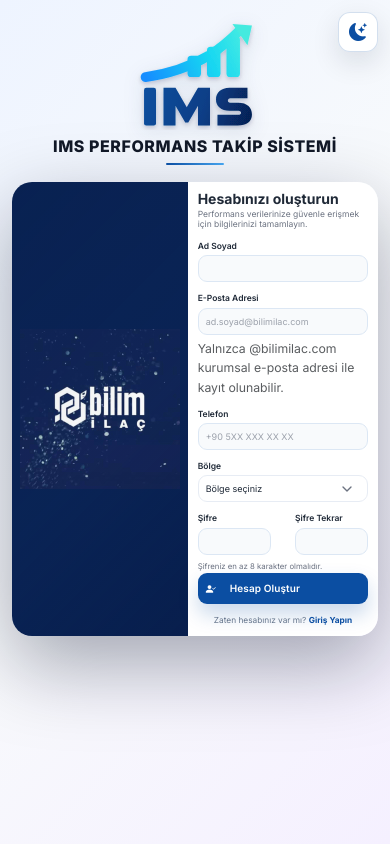
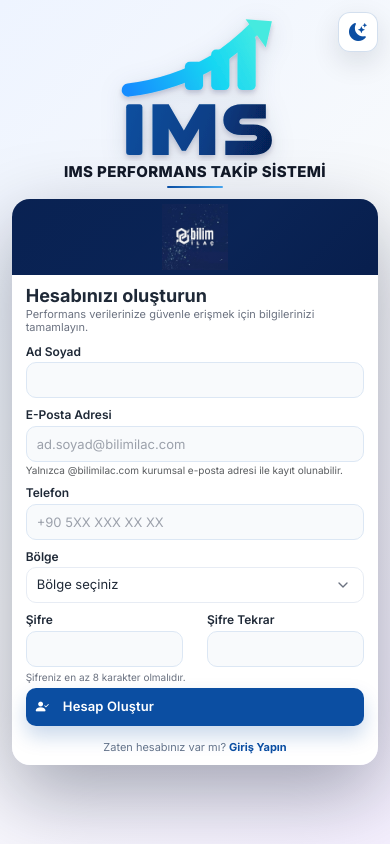
Before and after one commit to muratarslan35/ims-performance-manager, a Flask app: page /register in a window 390 px wide. Run offline with Flask 3, Linux system fonts and the light colour scheme; data that the repository does not hold is empty; parts of the project's set-up code (start-up, migrations or seed data) failed here and were passed over; some libraries are stand-ins or nearby versions.

Commit message:
Auth ekranlarında logo, mobil sığma ve karanlık mod kontrastını düzelt
IMS logosunu büyüt, mobil register kartını kompaktlaştır, alt Giriş Yapın bağlantısını görünür tut, karanlık mod kontrastını düzelt ve auth asset cache-busting uygula.

```diff
--- a/app/static/css/auth-branding.css
+++ b/app/static/css/auth-branding.css
@@ -465,101 +465,156 @@ body.auth-viewport-locked .page-body > .container-xl {
 }
 
 
-/* === FINAL AUTH REFERENCE LAYOUT =========================================
-   Preserve the card architecture on every device. The exact favicon mark
-   stays prominent above the title; the card itself scales instead of
-   switching to a different mobile structure.
+/* === FINAL AUTH FIT + DARK CONTRAST =======================================
+   Login/register use one responsive composition:
+   - larger transparent IMS mark
+   - compact registration card on small screens
+   - complete footer/action visibility
+   - explicit high-contrast dark theme
    ====================================================================== */
 .auth-brand-stack {
-  width: min(92vw, 820px);
-  gap: 10px;
-  margin: 0 auto clamp(14px, 1.8vh, 22px);
+  width: min(92vw, 860px);
+  gap: 7px;
+  margin: 0 auto clamp(10px, 1.35vh, 17px);
 }
+
 .auth-brand-stack .auth-ims-emblem {
-  width: clamp(156px, 12vw, 196px);
+  width: clamp(214px, 17vw, 270px);
   height: auto;
-  aspect-ratio: 1;
+  aspect-ratio: auto;
+  max-height: min(22vh, 250px);
 }
+
+.auth-brand-stack .auth-ims-emblem img {
+  width: 100%;
+  height: auto;
+  max-height: min(22vh, 250px);
+  object-fit: contain;
+  filter: drop-shadow(0 9px 18px rgba(4,30,77,.14));
+}
+
 .auth-brand-stack .auth-system-title {
-  padding: 0 16px 11px;
-  font-size: clamp(20px, 1.75vw, 27px);
-  letter-spacing: .055em;
+  padding: 0 14px 9px;
+  font-size: clamp(19px, 1.65vw, 25px);
+  line-height: 1.14;
+  letter-spacing: .045em;
 }
+
 .auth-brand-stack .auth-system-title::after {
-  width: 78px;
+  width: 72px;
   height: 3px;
-  margin-top: 10px;
+  margin-top: 8px;
 }
 
 .auth-shell-login .auth-layout,
 .auth-shell-register .auth-layout {
-  width: min(92vw, 1120px);
-  max-width: 1120px;
+  width: min(92vw, 1080px);
+  max-width: 1080px;
   min-height: 0;
   max-height: none;
-  grid-template-columns: minmax(0, .96fr) minmax(0, 1.04fr);
+  grid-template-columns: minmax(0, .94fr) minmax(0, 1.06fr);
 }
+
 .auth-shell-register .auth-layout {
-  width: min(92vw, 1040px);
-  max-width: 1040px;
+  width: min(90vw, 980px);
+  max-width: 980px;
 }
-.auth-shell-login .auth-identity-panel,
-.auth-shell-register .auth-identity-panel {
-  min-height: 0;
-}
+
 .auth-shell-login .auth-layout .auth-card,
 .auth-shell-register .auth-layout .auth-card {
   min-width: 0;
 }
 
-/* Tablet: keep the same two-column card architecture, only scale density. */
+.auth-shell-register .auth-layout .auth-card {
+  padding: clamp(22px, 2.6vh, 30px) clamp(24px, 2.6vw, 34px);
+}
+
+.auth-shell-register .auth-subtitle {
+  margin-bottom: 12px;
+}
+
+.auth-shell-register .auth-form .mb-3 {
+  margin-bottom: 8px !important;
+}
+
+.auth-shell-register .form-hint {
+  margin-bottom: 8px !important;
+}
+
+.auth-shell-register .auth-footer {
+  margin-top: 10px;
+}
+
+/* Tablet: same architecture, scaled without clipping. */
 @media (min-width: 576px) and (max-width: 991.98px) {
   .auth-shell-login,
   .auth-shell-register {
     justify-content: center;
-    padding: 16px 18px 20px;
+    padding: 12px 16px max(16px, env(safe-area-inset-bottom));
   }
+
   .auth-brand-stack {
-    width: min(88vw, 650px);
-    gap: 8px;
-    margin-bottom: 14px;
+    width: min(90vw, 680px);
+    gap: 6px;
+    margin-bottom: 10px;
   }
+
   .auth-brand-stack .auth-ims-emblem {
-    width: clamp(128px, 16vw, 158px);
+    width: clamp(184px, 24vw, 224px);
+    max-height: min(19vh, 205px);
   }
+
+  .auth-brand-stack .auth-ims-emblem img {
+    max-height: min(19vh, 205px);
+  }
+
   .auth-brand-stack .auth-system-title {
-    padding-bottom: 9px;
-    font-size: clamp(18px, 2.5vw, 22px);
+    padding-bottom: 8px;
+    font-size: clamp(17px, 2.35vw, 21px);
   }
+
   .auth-shell-login .auth-layout,
   .auth-shell-register .auth-layout,
   .auth-shell-register .auth-layout-narrow {
     width: min(94vw, 900px);
     max-width: 900px;
-    grid-template-columns: minmax(0, .96fr) minmax(0, 1.04fr);
-    border-radius: 24px;
+    grid-template-columns: minmax(0, .94fr) minmax(0, 1.06fr);
+    border-radius: 22px;
   }
+
   .auth-shell-register .auth-layout,
   .auth-shell-register .auth-layout-narrow {
-    width: min(94vw, 840px);
-    max-width: 840px;
+    width: min(92vw, 820px);
+    max-width: 820px;
   }
+
   .auth-shell-login .auth-layout .auth-card {
-    padding: 24px 22px;
+    padding: 22px 21px;
   }
+
   .auth-shell-register .auth-layout .auth-card {
-    padding: 18px 20px;
+    padding: 16px 18px;
   }
-  .auth-shell-login .auth-welcome { font-size: 22px; }
-  .auth-shell-register .auth-welcome { font-size: 20px; }
 }
 
-/* Phone: do not stack the card. Scale the existing desktop composition. */
+/* Phone: compact stacked card, readable controls, footer always part of flow. */
 @media (max-width: 575.98px) {
+  body.auth-viewport-locked,
+  body.auth-viewport-locked > .page,
+  body.auth-viewport-locked .page-wrapper,
+  body.auth-viewport-locked .page-body,
+  body.auth-viewport-locked .page-body > .container-xl {
+    height: auto;
+    min-height: 100dvh;
+    overflow: visible;
+  }
+
   body.auth-viewport-locked {
     overflow-x: hidden;
     overflow-y: auto;
+    overscroll-behavior-y: contain;
   }
+
   .auth-shell-login,
   .auth-shell-register {
     justify-content: flex-start;
@@ -567,50 +622,64 @@ body.auth-viewport-locked .page-body > .container-xl {
     height: auto;
     max-height: none;
     overflow: visible;
-    padding: 12px 10px max(18px, env(safe-area-inset-bottom));
+    padding: 7px 10px max(12px, env(safe-area-inset-bottom));
   }
 
   .auth-brand-stack {
     width: 100%;
-    gap: 5px;
-    margin: 0 auto 10px;
+    gap: 3px;
+    margin: 0 auto 6px;
   }
+
   .auth-brand-stack .auth-ims-emblem {
-    width: clamp(108px, 31vw, 132px);
+    width: min(clamp(150px, 42vw, 178px), calc(100vw - 84px));
+    max-height: 154px;
   }
+
+  .auth-brand-stack .auth-ims-emblem img {
+    max-height: 154px;
+    filter: drop-shadow(0 6px 12px rgba(4,30,77,.13));
+  }
+
   .auth-brand-stack .auth-system-title {
-    max-width: 96vw;
-    padding: 0 4px 7px;
-    font-size: clamp(13px, 4.1vw, 16px);
-    line-height: 1.18;
-    letter-spacing: .035em;
+    max-width: calc(100vw - 24px);
+    padding: 0 4px 5px;
+    font-size: clamp(13px, 3.9vw, 15px);
+    line-height: 1.12;
+    letter-spacing: .025em;
     white-space: nowrap;
   }
+
   .auth-brand-stack .auth-system-title::after {
-    width: 58px;
+    width: 56px;
     height: 2px;
-    margin-top: 6px;
+    margin-top: 5px;
   }
 
   .auth-shell-login .auth-layout,
   .auth-shell-register .auth-layout,
   .auth-shell-register .auth-layout-narrow {
-    width: min(94vw, 520px);
-    max-width: 520px;
-    grid-template-columns: minmax(0, .96fr) minmax(0, 1.04fr);
+    width: min(94vw, 500px);
+    max-width: 500px;
+    grid-template-columns: 1fr;
     align-items: stretch;
-    border-radius: 20px;
+    border-radius: 18px;
     overflow: hidden;
     max-height: none;
   }
 
-  .auth-shell-login .auth-identity-panel,
+  .auth-shell-login .auth-identity-panel {
+    min-height: 94px;
+    height: 94px;
+    padding: 0;
+  }
+
   .auth-shell-register .auth-identity-panel {
-    min-height: 0;
-    height: auto;
+    min-height: 76px;
+    height: 76px;
     padding: 0;
-    align-self: stretch;
   }
+
   .auth-shell-login .auth-identity-logo,
   .auth-shell-register .auth-identity-logo {
     position: absolute;
@@ -618,156 +687,324 @@ body.auth-viewport-locked .page-body > .container-xl {
     width: 100%;
     height: 100%;
     max-width: none;
-    padding: 8px 8px;
+    padding: 5px 10px;
     object-fit: contain;
     object-position: center;
     transform: none;
   }
 
-  .auth-shell-login .auth-layout .auth-card,
-  .auth-shell-register .auth-layout .auth-card {
-    padding: 12px 11px;
-    overflow: visible;
+  .auth-shell-login .auth-layout .auth-card {
+    padding: 14px 16px 12px;
   }
 
-  .auth-shell-login .auth-welcome,
+  .auth-shell-register .auth-layout .auth-card {
+    padding: 11px 14px 10px;
+  }
+
+  .auth-shell-login .auth-welcome {
+    margin: 0 0 2px;
+    font-size: 19px;
+    line-height: 1.12;
+  }
+
   .auth-shell-register .auth-welcome {
     margin: 0 0 2px;
-    font-size: 15px;
-    line-height: 1.14;
+    font-size: 18px;
+    line-height: 1.1;
   }
+
   .auth-shell-login .auth-subtitle,
   .auth-shell-register .auth-subtitle {
     margin: 0 0 7px;
-    font-size: 9.5px;
+    font-size: 11px;
     line-height: 1.2;
+  }
+
+  .auth-shell-register .auth-subtitle {
+    margin-bottom: 6px;
   }
 
   .auth-shell-login .portal-selector {
     margin-bottom: 7px !important;
   }
+
   .auth-shell-login .portal-selector legend {
     margin-bottom: 4px;
-    font-size: 9.5px;
+    font-size: 11px;
   }
+
   .auth-shell-login .portal-selector-grid {
     grid-template-columns: 1fr 1fr;
-    gap: 5px;
+    gap: 6px;
   }
+
   .auth-shell-login .portal-option span {
-    min-height: 47px;
-    padding: 5px 6px;
+    min-height: 48px;
+    padding: 6px 7px;
     border-radius: 9px;
   }
+
   .auth-shell-login .portal-option i {
     margin-bottom: 1px;
-    font-size: 12px;
+    font-size: 13px;
   }
+
   .auth-shell-login .portal-option strong {
-    font-size: 9.5px;
+    font-size: 10px;
   }
+
   .auth-shell-login .portal-option small {
     margin-top: 1px;
-    font-size: 7.5px;
+    font-size: 8px;
     line-height: 1.15;
   }
 
   .auth-shell-login .auth-form .form-label,
   .auth-shell-register .auth-form .form-label {
     margin-bottom: 2px;
-    font-size: 9.5px;
+    font-size: 12px;
     line-height: 1.15;
   }
-  .auth-shell-login .auth-form .mb-3,
+
+  .auth-shell-login .auth-form .mb-3 {
+    margin-bottom: 6px !important;
+  }
+
   .auth-shell-register .auth-form .mb-3 {
     margin-bottom: 5px !important;
   }
+
   .auth-shell-login .auth-form .form-control,
   .auth-shell-register .auth-form .form-control,
   .auth-shell-register .auth-form .form-select {
-    min-height: 30px;
-    height: 30px;
-    padding: 4px 8px;
-    border-radius: 9px;
+    min-height: 36px;
+    height: 36px;
+    padding: 6px 10px;
+    border-radius: 10px;
+    font-size: 13px;
+  }
+
+  .auth-shell-register .form-text {
+    margin-top: 3px;
     font-size: 10px;
+    line-height: 1.16;
   }
-  .auth-shell-login .auth-form > .d-flex {
-    margin-bottom: 6px !important;
+
+  .auth-shell-register .row > .col-md-6 {
+    width: 50%;
   }
-  .auth-shell-login .form-check-label {
-    font-size: 9px;
+
+  .auth-shell-register .auth-form .row {
+    --tblr-gutter-x: 8px;
   }
-  .auth-shell-login .form-check-input {
-    width: 14px;
-    height: 14px;
-  }
-  .auth-shell-login .btn-auth-submit,
-  .auth-shell-register .btn-auth-submit {
-    min-height: 33px;
-    padding: 5px 8px;
-    border-radius: 9px;
-    font-size: 11px;
-  }
-  .auth-shell-login .auth-footer,
-  .auth-shell-register .auth-footer {
-    margin-top: 6px;
-    font-size: 9px;
+
+  .auth-shell-register .form-hint {
+    margin: 0 0 5px !important;
+    font-size: 10px;
     line-height: 1.15;
   }
 
+  .auth-shell-login .auth-form > .d-flex {
+    margin-bottom: 7px !important;
+  }
+
+  .auth-shell-login .btn-auth-submit,
+  .auth-shell-register .btn-auth-submit {
+    min-height: 38px;
+    padding: 6px 10px;
+    border-radius: 10px;
+    font-size: 13px;
+  }
+
+  .auth-shell-login .auth-footer,
+  .auth-shell-register .auth-footer {
+    display: block;
+    margin: 7px 0 0;
+    padding: 0 0 1px;
+    font-size: 11px;
+    line-height: 1.18;
+    text-align: center;
+  }
+}
+
+/* Short phones: prioritize full register action/footer visibility. */
+@media (max-width: 575.98px) and (max-height: 780px) {
+  .auth-shell-login,
+  .auth-shell-register {
+    padding-top: 4px;
+    padding-bottom: max(8px, env(safe-area-inset-bottom));
+  }
+
+  .auth-brand-stack {
+    gap: 2px;
+    margin-bottom: 4px;
+  }
+
+  .auth-brand-stack .auth-ims-emblem {
+    width: min(138px, 37vw);
+    max-height: 116px;
+  }
+
+  .auth-brand-stack .auth-ims-emblem img {
+    max-height: 116px;
+  }
+
+  .auth-brand-stack .auth-system-title {
+    font-size: 12px;
+    padding-bottom: 4px;
+  }
+
+  .auth-shell-register .auth-identity-panel {
+    min-height: 66px;
+    height: 66px;
+  }
+
   .auth-shell-register .auth-layout .auth-card {
-    padding: 9px 10px 10px;
+    padding: 8px 12px 8px;
   }
+
   .auth-shell-register .auth-welcome {
-    font-size: 14px;
+    font-size: 16px;
   }
+
   .auth-shell-register .auth-subtitle {
     margin-bottom: 4px;
-    font-size: 8.5px;
+    font-size: 10px;
   }
+
   .auth-shell-register .auth-form .mb-3 {
     margin-bottom: 3px !important;
   }
+
   .auth-shell-register .auth-form .form-label {
-    font-size: 8.5px;
+    font-size: 11px;
   }
+
   .auth-shell-register .auth-form .form-control,
   .auth-shell-register .auth-form .form-select {
-    min-height: 27px;
-    height: 27px;
-    padding: 3px 7px;
+    min-height: 32px;
+    height: 32px;
+    padding: 4px 8px;
+    font-size: 12px;
+  }
+
+  .auth-shell-register .form-text {
+    margin-top: 2px;
     font-size: 9px;
   }
+
   .auth-shell-register .form-hint {
     margin-bottom: 3px !important;
-    font-size: 7.8px;
-    line-height: 1.1;
+    font-size: 9px;
   }
-  .auth-shell-register .row > .col-md-6 {
-    width: 50%;
+
+  .auth-shell-register .btn-auth-submit {
+    min-height: 34px;
+    padding: 4px 8px;
+    font-size: 12px;
   }
-  .auth-shell-register .auth-form .row {
-    --tblr-gutter-x: 7px;
-  }
-  .auth-shell-register .btn-auth-submit {
-    min-height: 31px;
-    font-size: 10px;
-  }
+
   .auth-shell-register .auth-footer {
     margin-top: 4px;
-    font-size: 8.3px;
+    font-size: 10px;
   }
 }
 
 @media (max-width: 360px) {
-  .auth-brand-stack .auth-ims-emblem { width: 102px; }
-  .auth-brand-stack .auth-system-title { font-size: 12px; }
+  .auth-brand-stack .auth-ims-emblem {
+    width: min(132px, 39vw);
+  }
+
+  .auth-brand-stack .auth-system-title {
+    font-size: 11.5px;
+    letter-spacing: .015em;
+  }
+
   .auth-shell-login .auth-layout,
   .auth-shell-register .auth-layout,
   .auth-shell-register .auth-layout-narrow {
     width: 96vw;
-    grid-template-columns: minmax(0, .92fr) minmax(0, 1.08fr);
   }
-  .auth-shell-login .auth-layout .auth-card,
-  .auth-shell-register .auth-layout .auth-card { padding-left: 8px; padding-right: 8px; }
 }
+
+/* Explicit auth dark-mode contrast. Keep this last so no light rule wins. */
+html[data-theme="dark"] body.anonymous .auth-brand-stack .auth-system-title,
+body[data-theme="dark"].anonymous .auth-brand-stack .auth-system-title {
+  color: #f5f8fc !important;
+  text-shadow: 0 1px 0 rgba(0,0,0,.18);
+}
+
+html[data-theme="dark"] body.anonymous .auth-brand-stack .auth-system-title::after,
+body[data-theme="dark"].anonymous .auth-brand-stack .auth-system-title::after {
+  background: linear-gradient(90deg, #68adff, #56e0ef);
+}
+
+html[data-theme="dark"] body.anonymous .auth-layout,
+body[data-theme="dark"].anonymous .auth-layout {
+  border: 1px solid #3b506c;
+  box-shadow: 0 28px 76px rgba(0,0,0,.42);
+}
+
+html[data-theme="dark"] body.anonymous .auth-layout .auth-card,
+body[data-theme="dark"].anonymous .auth-layout .auth-card {
+  background: #142238 !important;
+  border-color: #3b506c !important;
+  color: #f3f6fa !important;
+}
+
+html[data-theme="dark"] body.anonymous .auth-welcome,
+body[data-theme="dark"].anonymous .auth-welcome,
+html[data-theme="dark"] body.anonymous .auth-form .form-label,
+body[data-theme="dark"].anonymous .auth-form .form-label {
+  color: #f6f8fb !important;
+}
+
+html[data-theme="dark"] body.anonymous .auth-subtitle,
+body[data-theme="dark"].anonymous .auth-subtitle,
+html[data-theme="dark"] body.anonymous .auth-footer,
+body[data-theme="dark"].anonymous .auth-footer,
+html[data-theme="dark"] body.anonymous .form-hint,
+body[data-theme="dark"].anonymous .form-hint,
+html[data-theme="dark"] body.anonymous .form-text,
+body[data-theme="dark"].anonymous .form-text {
+  color: #c0ccdc !important;
+}
+
+html[data-theme="dark"] body.anonymous .auth-form .form-control,
+body[data-theme="dark"].anonymous .auth-form .form-control,
+html[data-theme="dark"] body.anonymous .auth-form .form-select,
+body[data-theme="dark"].anonymous .auth-form .form-select {
+  background: #0b1728 !important;
+  border-color: #405673 !important;
+  color: #f5f7fb !important;
+  box-shadow: inset 0 0 0 1px rgba(255,255,255,.015);
+}
+
+html[data-theme="dark"] body.anonymous .auth-form .form-control::placeholder,
+body[data-theme="dark"].anonymous .auth-form .form-control::placeholder {
+  color: #8fa0b7 !important;
+  opacity: 1;
+}
+
+html[data-theme="dark"] body.anonymous .auth-form .form-control:focus,
+body[data-theme="dark"].anonymous .auth-form .form-control:focus,
+html[data-theme="dark"] body.anonymous .auth-form .form-select:focus,
+body[data-theme="dark"].anonymous .auth-form .form-select:focus {
+  border-color: #7dbbff !important;
+  box-shadow: 0 0 0 3px rgba(85,157,237,.18) !important;
+}
+
+html[data-theme="dark"] body.anonymous .auth-footer a,
+body[data-theme="dark"].anonymous .auth-footer a {
+  color: #8fc7ff !important;
+}
+
+html[data-theme="dark"] body.anonymous .auth-ims-emblem img,
+body[data-theme="dark"].anonymous .auth-ims-emblem img {
+  filter: brightness(1.24) saturate(1.06) drop-shadow(0 8px 16px rgba(0,0,0,.32));
+}
+
+html[data-theme="dark"] body.anonymous .auth-form .form-select,
+body[data-theme="dark"].anonymous .auth-form .form-select {
+  color-scheme: dark;
+}
--- a/app/templates/login.html
+++ b/app/templates/login.html
@@ -1,7 +1,7 @@
 {% extends "base.html" %}
 
 {% block styles %}
-<link href="{{ url_for('static', filename='css/auth-branding.css') }}" rel="stylesheet">
+<link href="{{ url_for('static', filename='css/auth-branding.css', v='20260919d') }}" rel="stylesheet">
 {% endblock %}
 
 {% block title %}Giriş Yap | BİLİM İLAÇ IMS{% endblock %}
@@ -12,7 +12,7 @@
 <div class="auth-shell auth-shell-login">
     <div class="auth-brand-stack" aria-label="IMS Performans Takip Sistemi">
         <div class="auth-ims-emblem" aria-hidden="true">
-            <img src="{{ url_for('static', filename='img/ims-auth-logo.svg') }}" alt="">
+            <img src="{{ url_for('static', filename='img/ims-auth-logo.svg', v='20260919d') }}" alt="">
         </div>
         <div class="auth-system-title">IMS PERFORMANS TAKİP SİSTEMİ</div>
     </div>
--- a/app/templates/register.html
+++ b/app/templates/register.html
@@ -1,7 +1,7 @@
 {% extends "base.html" %}
 
 {% block styles %}
-<link href="{{ url_for('static', filename='css/auth-branding.css') }}" rel="stylesheet">
+<link href="{{ url_for('static', filename='css/auth-branding.css', v='20260919d') }}" rel="stylesheet">
 {% endblock %}
 
 {% block title %}Hesap Oluştur | BİLİM İLAÇ IMS{% endblock %}
@@ -12,7 +12,7 @@
 <div class="auth-shell auth-shell-register">
     <div class="auth-brand-stack" aria-label="IMS Performans Takip Sistemi">
         <div class="auth-ims-emblem" aria-hidden="true">
-            <img src="{{ url_for('static', filename='img/ims-auth-logo.svg') }}" alt="">
+            <img src="{{ url_for('static', filename='img/ims-auth-logo.svg', v='20260919d') }}" alt="">
         </div>
         <div class="auth-system-title">IMS PERFORMANS TAKİP SİSTEMİ</div>
     </div>
```
Also changed, not shown: tests/test_auth_routes.py (+9 -4 lines).
